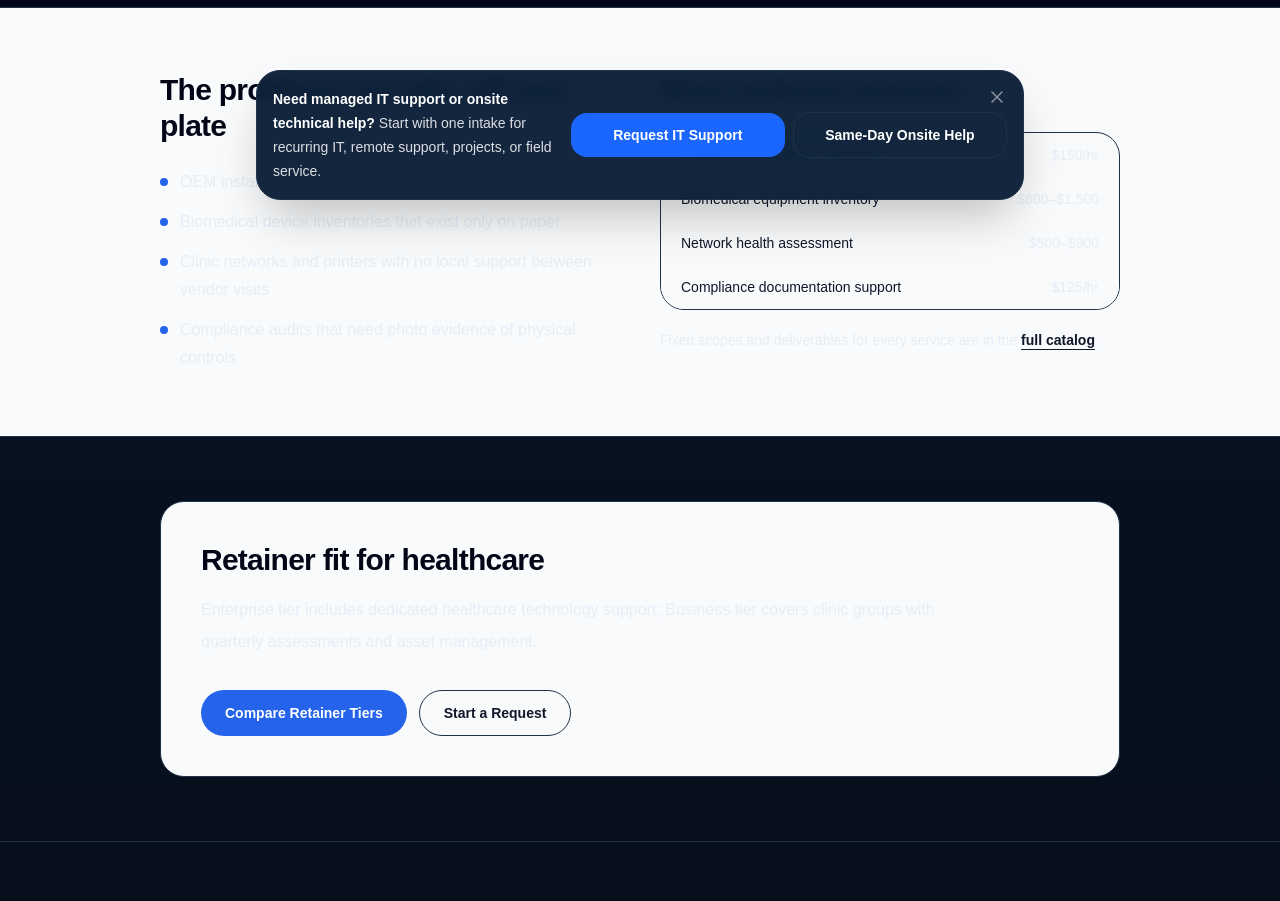
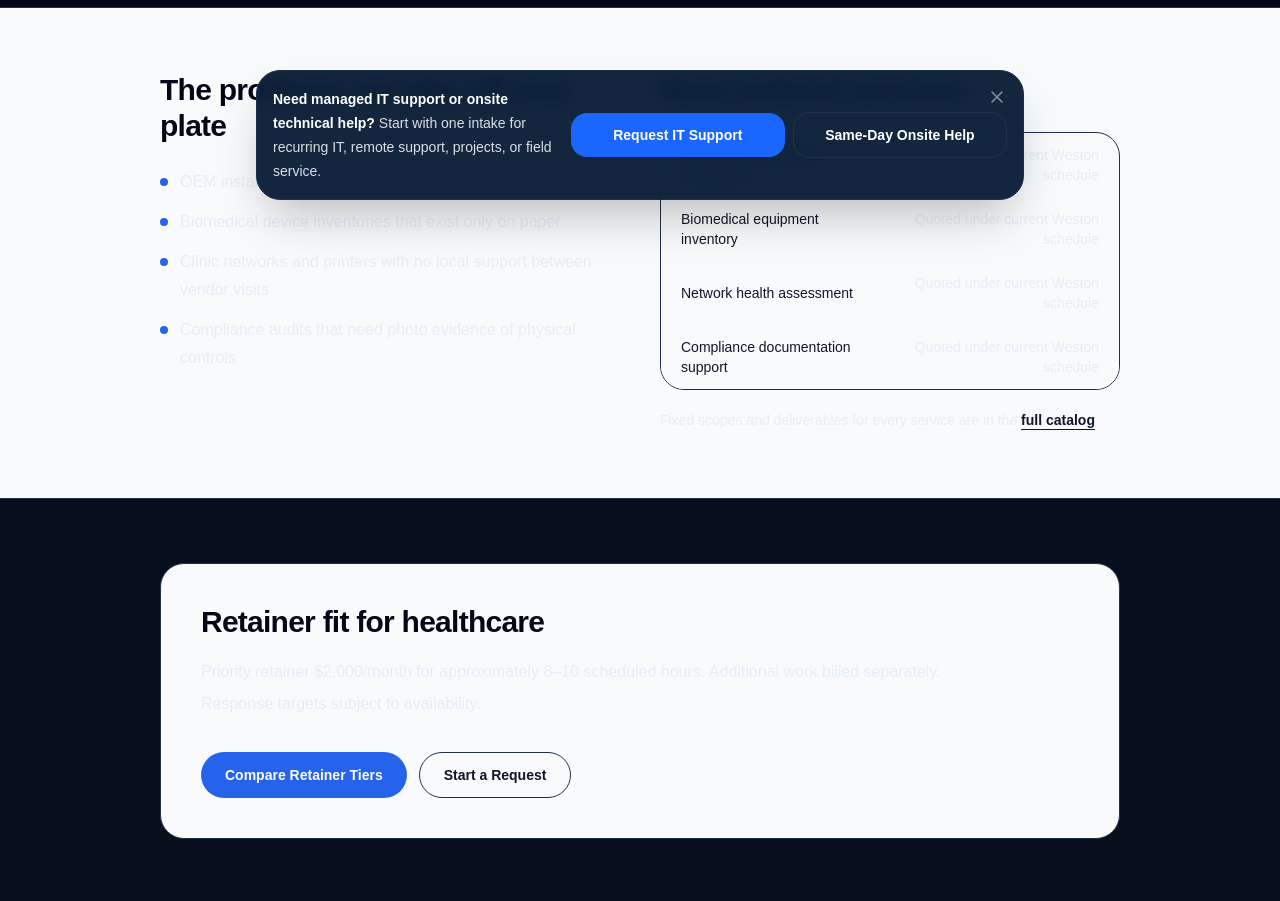
Before and after one commit to quantam101/already-here-llc, a Next.js app: page /industries/healthcare in a window 1280 px wide. Shown: the part 580-1481 px from the top of the page. Built offline with nearby package versions, Linux system fonts and the light colour scheme; no server answers.

Commit message:
Reconcile obsolete commercial pricing in app/industries/[slug]/page.tsx

```diff
--- a/app/industries/[slug]/page.tsx
+++ b/app/industries/[slug]/page.tsx
@@ -27,13 +27,12 @@ const industries: Industry[] = [
       "Compliance audits that need photo evidence of physical controls",
     ],
     services: [
-      { name: "Healthcare equipment installation", price: "$150/hr" },
-      { name: "Biomedical equipment inventory", price: "$600–$1,500" },
-      { name: "Network health assessment", price: "$500–$900" },
-      { name: "Compliance documentation support", price: "$125/hr" },
+      { name: "Healthcare equipment installation", price: "Quoted under current Weston schedule" },
+      { name: "Biomedical equipment inventory", price: "Quoted under current Weston schedule" },
+      { name: "Network health assessment", price: "Quoted under current Weston schedule" },
+      { name: "Compliance documentation support", price: "Quoted under current Weston schedule" },
     ],
-    retainerFit:
-      "Enterprise tier includes dedicated healthcare technology support; Business tier covers clinic groups with quarterly assessments and asset management.",
+    retainerFit: "Priority retainer $2,000/month for approximately 8–10 scheduled hours. Additional work billed separately. Response targets subject to availability.",
   },
   {
     slug: "restaurants",
@@ -48,13 +47,12 @@ const industries: Industry[] = [
       "Franchise rollouts that need the same work done right at every site",
     ],
     services: [
-      { name: "POS deployment", price: "$150/lane" },
-      { name: "Restaurant technology assessment", price: "$400–$800" },
-      { name: "New store survey", price: "$350+" },
-      { name: "Standard dispatch visit", price: "$130 minimum" },
+      { name: "POS deployment", price: "Quoted under current Weston schedule" },
+      { name: "Restaurant technology assessment", price: "Quoted under current Weston schedule" },
+      { name: "New store survey", price: "Quoted under current Weston schedule" },
+      { name: "Standard dispatch visit", price: "Quoted under current Weston schedule" },
     ],
-    retainerFit:
-      "Essential tier covers a small group's break/fix; Business tier adds same-day-when-available response and quarterly site assessments across locations.",
+    retainerFit: "Priority retainer $2,000/month for approximately 8–10 scheduled hours. Additional work billed separately. Response targets subject to availability.",
   },
   {
     slug: "retail",
@@ -69,13 +67,12 @@ const industries: Industry[] = [
       "Openings and remodels that need surveys before the GC finishes",
     ],
     services: [
-      { name: "Retail store technology assessment", price: "$400–$800" },
-      { name: "Device rollout", price: "$60/unit (10+)" },
-      { name: "Digital signage installation", price: "$150–$350/unit" },
-      { name: "New site readiness assessment", price: "$350–$600" },
+      { name: "Retail store technology assessment", price: "Quoted under current Weston schedule" },
+      { name: "Device rollout", price: "Quoted under current Weston schedule" },
+      { name: "Digital signage installation", price: "Quoted under current Weston schedule" },
+      { name: "New site readiness assessment", price: "Quoted under current Weston schedule" },
     ],
-    retainerFit:
-      "Business tier fits multi-store operators: asset inventory, quarterly assessments, and priority response with per-unit rollout pricing on top.",
+    retainerFit: "Priority retainer $2,000/month for approximately 8–10 scheduled hours. Additional work billed separately. Response targets subject to availability.",
   },
   {
     slug: "data-centers",
@@ -90,13 +87,12 @@ const industries: Industry[] = [
       "Vendor deliveries nobody local can receive and verify",
     ],
     services: [
-      { name: "Remote hands block", price: "$200 minimum" },
-      { name: "Rack & stack", price: "$200 min + $125/hr" },
-      { name: "Rack audit", price: "$200/rack" },
-      { name: "Data center walkthrough", price: "$500 minimum" },
+      { name: "Remote hands block", price: "Quoted under current Weston schedule" },
+      { name: "Rack & stack", price: "Quoted under current Weston schedule" },
+      { name: "Rack audit", price: "Quoted under current Weston schedule" },
+      { name: "Data center walkthrough", price: "Quoted under current Weston schedule" },
     ],
-    retainerFit:
-      "Enterprise tier includes data center support with a dedicated technician; Essential works for teams needing occasional guaranteed-response smart hands.",
+    retainerFit: "Priority retainer $2,000/month for approximately 8–10 scheduled hours. Additional work billed separately. Response targets subject to availability.",
   },
   {
     slug: "msps",
@@ -111,13 +107,12 @@ const industries: Industry[] = [
       "One-off dispatch costs that make Arizona accounts unprofitable",
     ],
     services: [
-      { name: "Smart hands half-day", price: "$400" },
-      { name: "Network engineering visit", price: "$125/hr" },
-      { name: "AP installation", price: "$85/AP (5+)" },
-      { name: "Site survey", price: "$250–$500" },
+      { name: "Smart hands half-day", price: "Quoted under current Weston schedule" },
+      { name: "Network engineering visit", price: "Quoted under current Weston schedule" },
+      { name: "AP installation", price: "Quoted under current Weston schedule" },
+      { name: "Site survey", price: "Quoted under current Weston schedule" },
     ],
-    retainerFit:
-      "Business tier is the MSP workhorse: 35 hours, priority response, white-label delivery, and $95/hr overage you can mark up in your own agreements.",
+    retainerFit: "Priority retainer $2,000/month for approximately 8–10 scheduled hours. Additional work billed separately. Response targets subject to availability.",
   },
   {
     slug: "av-low-voltage",
@@ -132,13 +127,12 @@ const industries: Industry[] = [
       "Closeout documentation that eats project margin",
     ],
     services: [
-      { name: "Camera / CCTV assessment", price: "$400–$900" },
-      { name: "Access control audit", price: "$400–$900" },
-      { name: "Digital signage installation", price: "$150–$350/unit" },
+      { name: "Camera / CCTV assessment", price: "Quoted under current Weston schedule" },
+      { name: "Access control audit", price: "Quoted under current Weston schedule" },
+      { name: "Digital signage installation", price: "Quoted under current Weston schedule" },
       { name: "Structured cabling (small runs)", price: "Quoted per scope" },
     ],
-    retainerFit:
-      "Essential tier gives integrators a standing service arm for installed-base calls; project labor quotes separately at catalog rates.",
+    retainerFit: "Priority retainer $2,000/month for approximately 8–10 scheduled hours. Additional work billed separately. Response targets subject to availability.",
   },
   {
     slug: "national-dispatch",
@@ -153,13 +147,12 @@ const industries: Industry[] = [
       "After-hours and hard-to-cover geographies inside Arizona",
     ],
     services: [
-      { name: "Standard dispatch visit", price: "$130 minimum" },
-      { name: "Smart hands full-day", price: "$760" },
-      { name: "Emergency response", price: "1.5× standard" },
-      { name: "Equipment verification visit", price: "$130 minimum" },
+      { name: "Standard dispatch visit", price: "Quoted under current Weston schedule" },
+      { name: "Smart hands full-day", price: "Quoted under current Weston schedule" },
+      { name: "Emergency response", price: "Quoted under current Weston schedule" },
+      { name: "Equipment verification visit", price: "Quoted under current Weston schedule" },
     ],
-    retainerFit:
-      "Essential tier reserves a guaranteed-response Arizona bench at a flat monthly number — typically cheaper than 5 one-off market-rate tickets.",
+    retainerFit: "Priority retainer $2,000/month for approximately 8–10 scheduled hours. Additional work billed separately. Response targets subject to availability.",
   },
 ];
 
```
